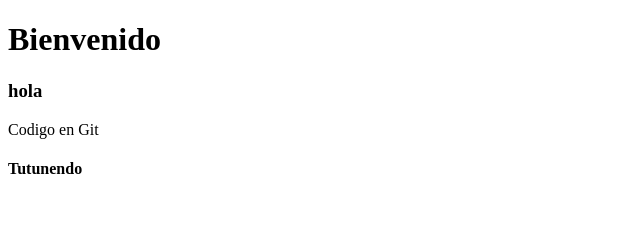
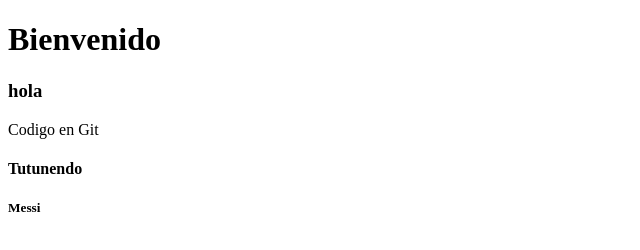
Before and after one commit to samuelmiranda19/gitcurso, a plain HTML site: page index.html in a window 1280 px wide. Shown: the full height of the page, 0-640 px from the left. Drawn offline with Linux system fonts and the light colour scheme.

Commit message:
edición final

```diff
--- a/index.html
+++ b/index.html
@@ -11,5 +11,6 @@
     <h3>hola</h3>
     <p>Codigo en Git</p>
     <h4>Tutunendo</h4>
+    <h5>Messi</h5>
 </body>
 </html>
```
